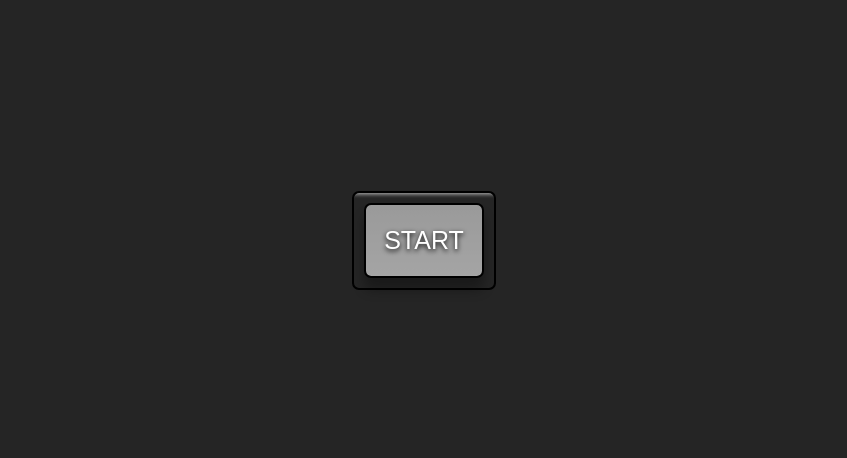
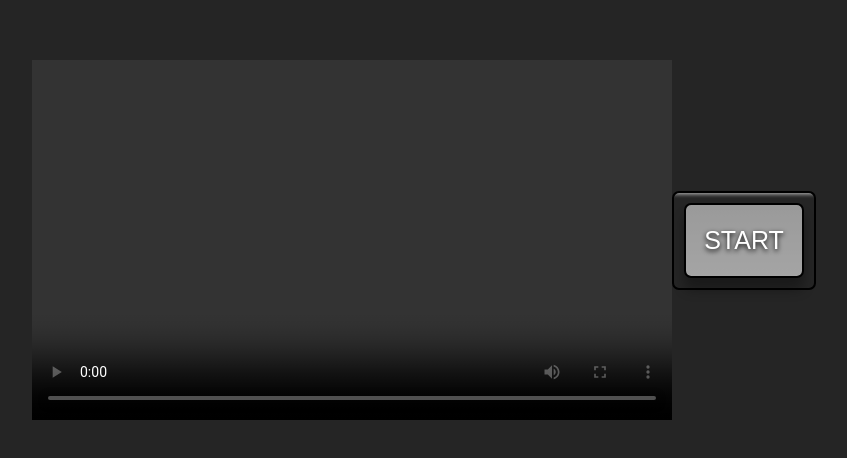
Before and after one commit to omniphysics/picture-in-picture, a plain HTML site: page index.html in a window 1280 px wide. Shown: the part 160-618 px from the top of the page, without its empty margins (216-1063 px from the left). Drawn offline with Linux system fonts and the light colour scheme.

Commit message:
Remove hidden

```diff
--- a/index.html
+++ b/index.html
@@ -8,7 +8,7 @@
 </head>
 <body>
   <!-- Video -->
-  <video id="video" controls height ="360" width= "640" hidden></video>
+  <video id="video" controls height ="360" width= "640" ></video>
   <!-- Button -->
 <div class="button-container">
   <button id="button"> START</button>
```
